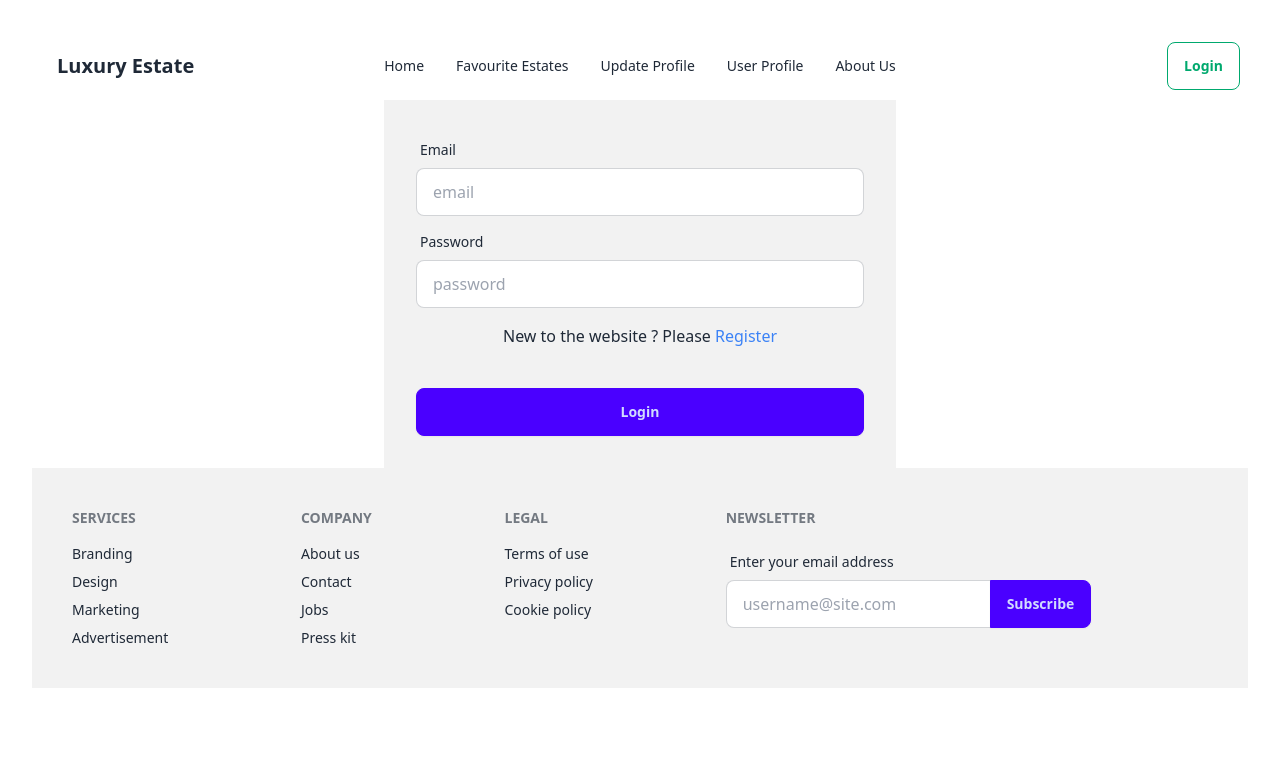
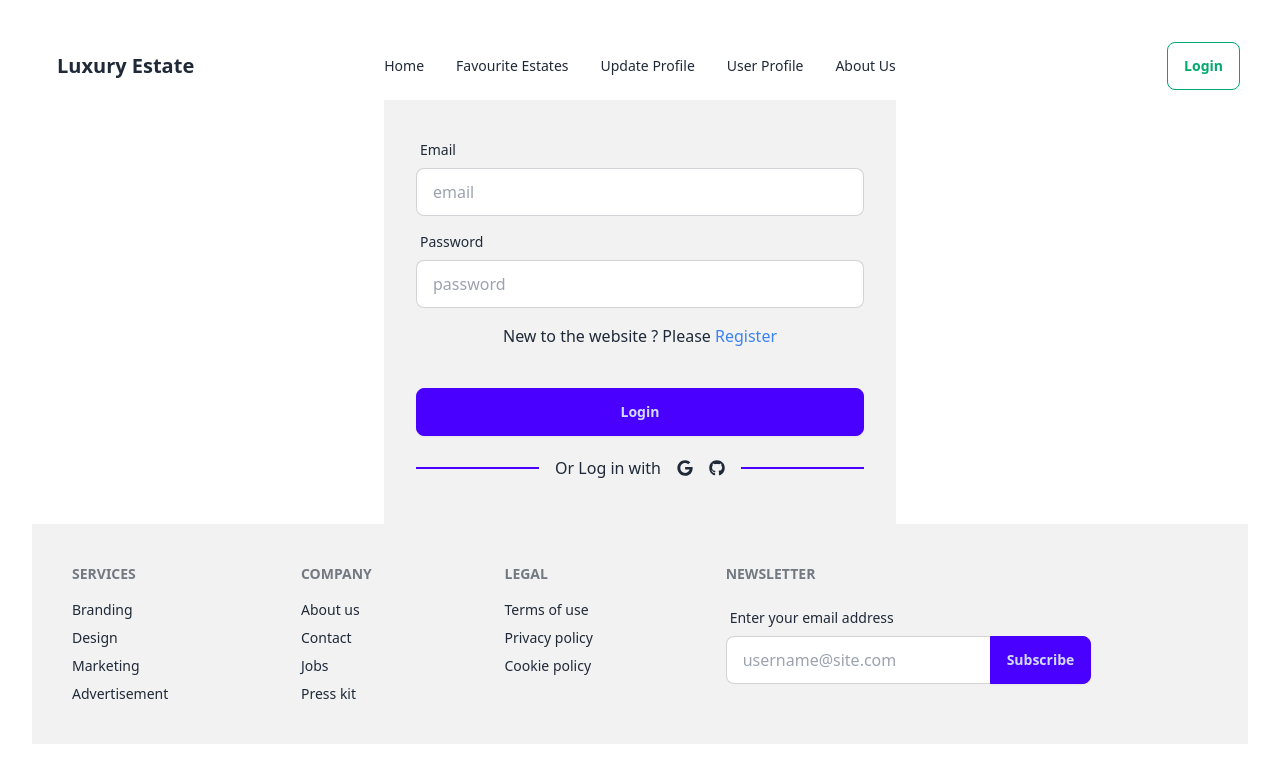
Before and after one commit to BiplobHossainSobuj/luxury-estate, a React (Vite) app: page /login in a window 1280 px wide. Shown: the top 782 px of the page. Built offline with nearby package versions, Linux system fonts and the light colour scheme; no server answers.

Commit message:
added github authentication and make it full functional

```diff
--- a/src/components/Login/Login.jsx
+++ b/src/components/Login/Login.jsx
@@ -2,11 +2,12 @@ import React, { useContext } from 'react';
 import { Helmet } from "react-helmet";
 import { Link } from 'react-router-dom';
 import { AuthContext } from '../../context/AuthProvider';
+import { FaGoogle, FaGithub } from "react-icons/fa";
 
 const Login = () => {
     const authInfo = useContext(AuthContext);
-    const { user, loginUser } = authInfo;
-    const handleLogin=(e)=>{
+    const { user, loginUser, loginWithGoogle, loginWithGithub } = authInfo;
+    const handleLogin = (e) => {
         e.preventDefault();
         const form = new FormData(e.currentTarget);
         const email = form.get('email');
@@ -15,6 +16,26 @@ const Login = () => {
         loginUser(email, password)
             .then(res => {
                 console.log(res.user);
+
+            })
+            .catch(err => {
+                console.log(err);
+            })
+    }
+    const handleGoogleLogin = () => {
+        loginWithGoogle()
+            .then(res => {
+                console.log(res.user);
+
+            })
+            .catch(err => {
+                console.log(err);
+            })
+    }
+    const handleGithubLogin = () => {
+        loginWithGithub()
+            .then(result => {
+                console.log(result.user);
 
             })
             .catch(err => {
@@ -50,6 +71,13 @@ const Login = () => {
                     <div className="form-control mt-6">
                         <button className="btn btn-primary">Login</button>
                     </div>
+                    <div>
+                        <div className="divider divider-primary">
+                            Or Log in with
+                            <span className='hover:cursor-pointer' onClick={handleGoogleLogin}><FaGoogle /></span>
+                            <span className='hover:cursor-pointer' onClick={handleGithubLogin}><FaGithub /></span>
+                        </div>
+                    </div>
                 </form>
             </div>
         </div>
--- a/src/context/AuthProvider.jsx
+++ b/src/context/AuthProvider.jsx
@@ -1,17 +1,24 @@
-import { createUserWithEmailAndPassword, onAuthStateChanged, signInWithEmailAndPassword, signOut } from 'firebase/auth';
+import { createUserWithEmailAndPassword, onAuthStateChanged, signInWithEmailAndPassword, signOut, GoogleAuthProvider, signInWithPopup, GithubAuthProvider   } from 'firebase/auth';
 import React, { createContext, useEffect, useState } from 'react';
 import { getAuth } from "firebase/auth";
 import app from '../firebase/firebase.config';
 export const AuthContext = createContext(null);
 const auth = getAuth(app)
 const AuthProvider = ({children}) => {
-
+    const googleProvider = new GoogleAuthProvider();
+    const githubProvider = new GithubAuthProvider();
     const [user,setUser] = useState(null);
     const createUser =(email,password,name,photoURL)=>{
         return createUserWithEmailAndPassword(auth,email,password);
     }
     const loginUser=(email,password)=>{
         return signInWithEmailAndPassword(auth,email,password)
+    }
+    const loginWithGoogle=()=>{
+        return signInWithPopup(auth, googleProvider)
+    }
+    const loginWithGithub =()=>{
+        return signInWithPopup(auth, githubProvider)
     }
     useEffect(()=>{
         const unsubscribe = onAuthStateChanged(auth, (currentUser)=>{
@@ -23,7 +30,7 @@ const AuthProvider = ({children}) => {
     const logOut = ()=>{
         return signOut(auth);
     }
-    const authInfo = {user,createUser,loginUser,logOut};
+    const authInfo = {user,createUser,loginUser,logOut,loginWithGoogle,loginWithGithub};
     return (
         <AuthContext.Provider value={authInfo}>
             {children}
```
